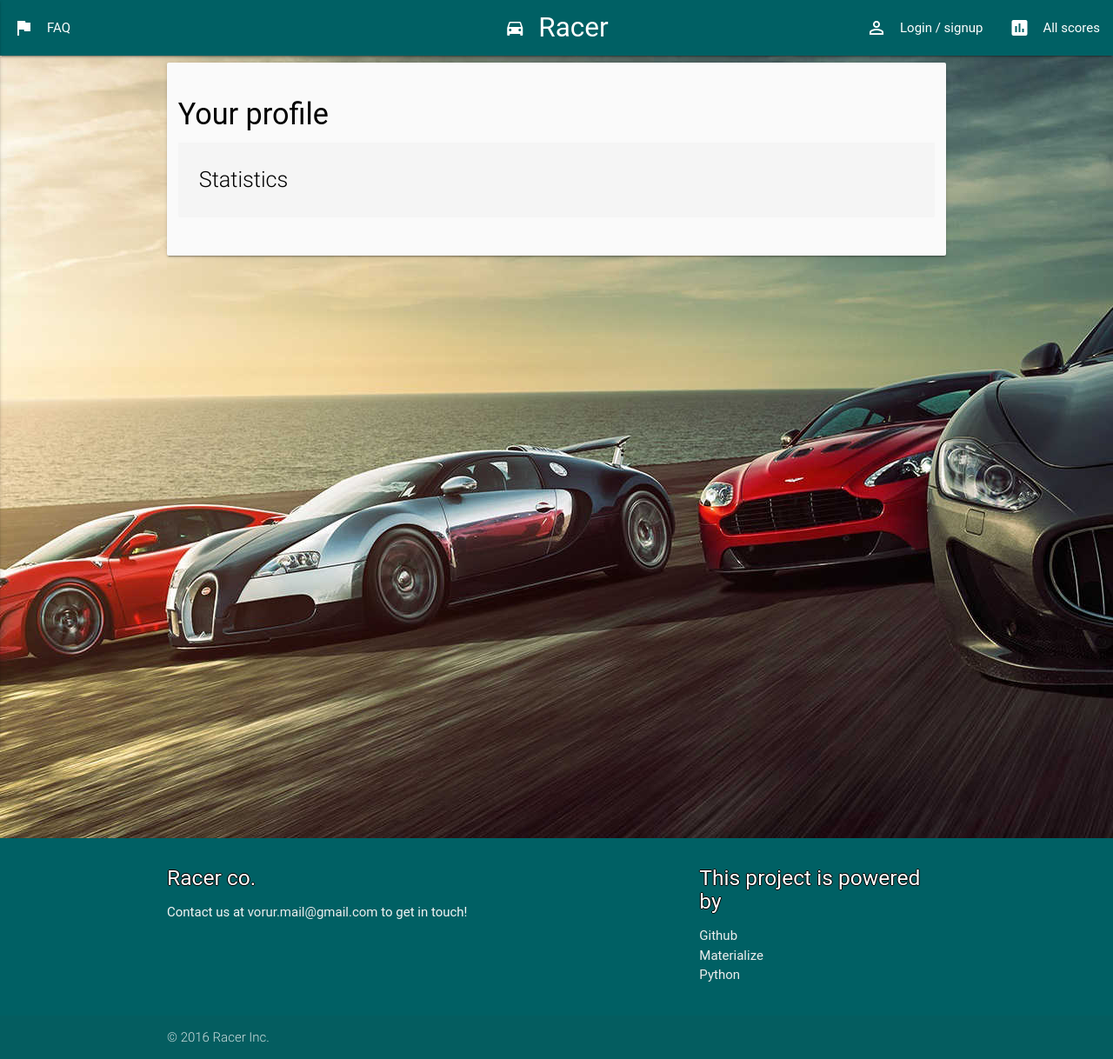
After one commit to AlexFreyr/Racer_final_project, a PHP site: page /userpage.php in a window 1280 px wide. The commit adds this page. Shown: the whole page at 87% size. Run offline with PHP 8.4, Linux system fonts and the light colour scheme; data that the repository does not hold is empty; some libraries are stand-ins or nearby versions; some web fonts are replaced.

Commit message:
Small updates
+When user confirms his email confirm code is set to NULL instead of 0
+Background image is now hosted on the server and compressed
+Added a userpage that the user can access when logged in

```diff
--- a/Racer Site/faq.php
+++ b/Racer Site/faq.php
@@ -19,7 +19,7 @@
         ?>
         <div class="parallax-container">
             <div class="parallax">
-                <img src="http://www.hdcarwallpapers.com/walls/super_sports_cars-HD.jpg">
+                <img src="images/bg.jpg">
             </div>
             <div class="container">
                 <div class="card grey lighten-5">
@@ -58,7 +58,6 @@
     <script src="https://cdnjs.cloudflare.com/ajax/libs/materialize/0.97.8/js/materialize.min.js"></script>
     <!--Custom javascript files go below this comment-->
     <script src="javascript/start.js"></script>
-    <script src="javascript/score.js"></script>
 
 </body>
 </html>
--- a/Racer Site/javascript/login.js
+++ b/Racer Site/javascript/login.js
@@ -49,6 +49,7 @@ function login(username, password){
                 $('#login-form').append($("<p class='flow-text red-text' id='error-text'>Incorrect username/password</p>"))
             }else if(html == "Success"){
                 $('#error-text').remove();
+                window.location = "http://vorur.info/userpage.php";
             }
         },
         failure: function(html) {
--- a/Racer Site/login.php
+++ b/Racer Site/login.php
@@ -20,7 +20,7 @@
         ?>
         <div class="parallax-container">
             <div class="parallax">
-                <img src="http://www.hdcarwallpapers.com/walls/super_sports_cars-HD.jpg">
+                <img src="images/bg.jpg">
             </div>
             <div class="container">
                 <div class="row">
--- a/Racer Site/php/fetchScore.php
+++ b/Racer Site/php/fetchScore.php
@@ -4,8 +4,6 @@
  * Description: Load the data when page loads
  */
     include "connection/conn.php";
-
-    $user_input = $_POST['user_input'];
 
     $sql = "SELECT racers.username AS username, scores.score AS score
             FROM racers
--- a/Racer Site/php/login.php
+++ b/Racer Site/php/login.php
@@ -7,6 +7,7 @@
  *              and log them in if correct information is supplied.
  */
     include "connection/conn.php";
+    session_start();
     $username = $_POST['username'];
     $password = $_POST['password'];
 
@@ -22,6 +23,11 @@
 
     if(password_verify($password, $password_hash) && $confirmed == 1){
         print "Success";
+
+        $token = md5(password_hash($username + "token", PASSWORD_BCRYPT));
+
+        $_SESSION['user_token'] = $token; //Start a new session
+        $_SESSION['username'] = $username;
     }else{
         print "Failure";
     }
--- a/Racer Site/recover.php
+++ b/Racer Site/recover.php
@@ -20,7 +20,7 @@
     ?>
     <div class="parallax-container">
         <div class="parallax">
-            <img src="http://www.hdcarwallpapers.com/walls/super_sports_cars-HD.jpg">
+            <img src="images/bg.jpg">
         </div>
         <div class="container">
             <div class="row">
--- a/Racer Site/scores.php
+++ b/Racer Site/scores.php
@@ -19,7 +19,7 @@
         ?>
         <div class="parallax-container">
             <div class="parallax">
-                <img src="http://www.hdcarwallpapers.com/walls/super_sports_cars-HD.jpg">
+                <img src="images/bg.jpg">
             </div>
             <div class="container">
                 <div class="card grey lighten-5">
--- a/Racer Site/static/header.php
+++ b/Racer Site/static/header.php
@@ -1,17 +1,26 @@
-<?php
-/**
+
+<!--
  * By: Alexander
  * Date: 19-Nov-16
  * Time: 1:18 AM
  * Description: This is the static header for the website
- */
+ -->
 
-echo '<nav>
+<nav>
     <div class="nav-wrapper cyan darken-4">
         <a href="index.php" class="brand-logo center"><i class="material-icons">directions_car</i>Racer</a>
         <a href="#" data-activates="mobile-demo" class="button-collapse"><i class="material-icons">menu</i></a>
         <ul class="right hide-on-med-and-down">
-                    <li><a href="../login.php"><i class="material-icons left">perm_identity</i>Login / signup</a></li>
+
+            <?php
+                session_start();
+
+                if(isset($_SESSION["user_token"])){
+                    echo '<li><a href="../userpage.php"><i class="material-icons left">perm_identity</i>Your page</a></li>';
+                }else{
+                    echo '<li><a href="../login.php"><i class="material-icons left">perm_identity</i>Login / signup</a></li>';
+                }
+            ?>
             <li><a href="../scores.php"><i class="material-icons left">assessment</i>All scores</a></li>
 
         </ul>
@@ -20,13 +29,15 @@ echo '<nav>
         </ul>
 
         <ul class="side-nav" id="mobile-demo">
-                    <li><a href="../login.php"><i class="material-icons left">perm_identity</i>Login / signup</a></li>
+            <?php
+                if(isset($_SESSION["user_token"])){
+                    echo '<li><a href="../userpage.php"><i class="material-icons left">perm_identity</i>Your page</a></li>';
+                }else{
+                    echo '<li><a href="../login.php"><i class="material-icons left">perm_identity</i>Login / signup</a></li>';
+                }
+            ?>
             <li><a href="../scores.php"><i class="material-icons left">assessment</i>All scores</a></li>
             <li><a href="../faq.php"><i class="material-icons left">flag</i>FAQ</a></li>
-
-
         </ul>
-
     </div>
-        </nav>';
-?>
+</nav>
--- /dev/null
+++ b/Racer Site/userpage.php
@@ -0,0 +1,56 @@
+<!DOCTYPE html>
+<html>
+<head>
+    <meta charset="UTF-8">
+    <!--Import Google Icon Font-->
+    <link href="http://fonts.googleapis.com/icon?family=Material+Icons" rel="stylesheet">
+    <!-- Compiled and minified CSS -->
+    <link rel="stylesheet" href="https://cdnjs.cloudflare.com/ajax/libs/materialize/0.97.8/css/materialize.min.css">
+    <!--Let browser know website is optimized for mobile-->
+    <meta name="viewport" content="width=device-width, initial-scale=1.0"/>
+    <!--Custom css scripts go below this comment-->
+    <link type="text/css" rel="stylesheet" href="css/style.css">
+</head>
+
+<body>
+<main>
+    <?php
+        include "static/header.php";
+    ?>
+    <div class="parallax-container">
+        <div class="parallax">
+            <img src="images/bg.jpg">
+        </div>
+        <div class="container">
+            <div class="card grey lighten-5">
+                <div class="card-content black-text">
+                    <div class="row">
+                        <h4>
+                            Your profile
+                        </h4>
+                        <div class="card-content black-text grey lighten-4">
+                            <p class="flow-text">Statistics</p>
+                            <p class="flow-text"></p>
+                        </div>
+                    </div>
+                </div>
+            </div>
+        </div>
+    </div>
+</main>
+
+<!--Footer goes outside the main tag to make sure it stays on the bottom of the page-->
+<?php
+    include "static/footer.php";
+?>
+
+<!--Import jQuery before materialize.js-->
+<script src="https://ajax.googleapis.com/ajax/libs/jquery/3.1.1/jquery.min.js"></script>
+<!-- Compiled and minified JavaScript -->
+<script src="https://cdnjs.cloudflare.com/ajax/libs/materialize/0.97.8/js/materialize.min.js"></script>
+<!--Custom javascript files go below this comment-->
+<script src="javascript/start.js"></script>
+<script src="javascript/score.js"></script>
+
+</body>
+</html>
```
Also changed, not shown: Racer Site/confirmation.php (+8 -2 lines), Racer Site/images/bg.jpg (added). Lines whose indentation alone changed are shown as unchanged.
